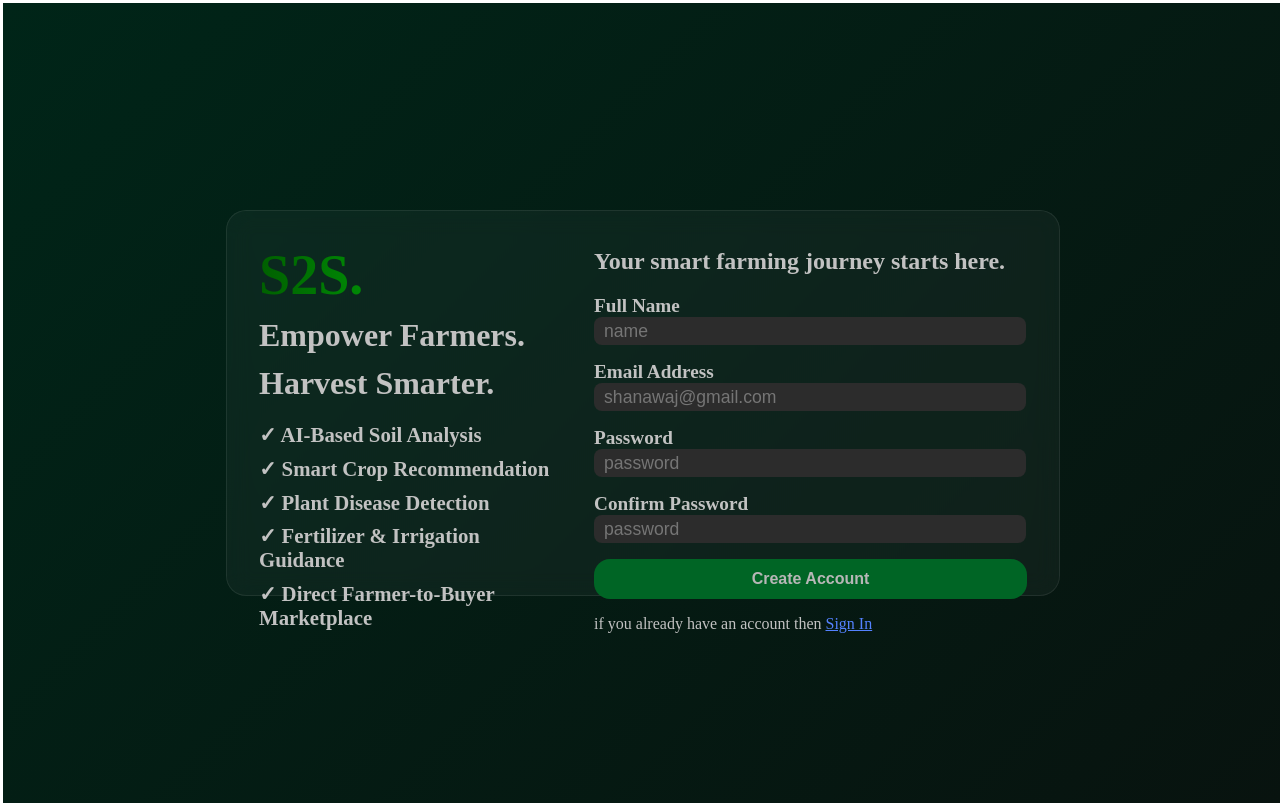
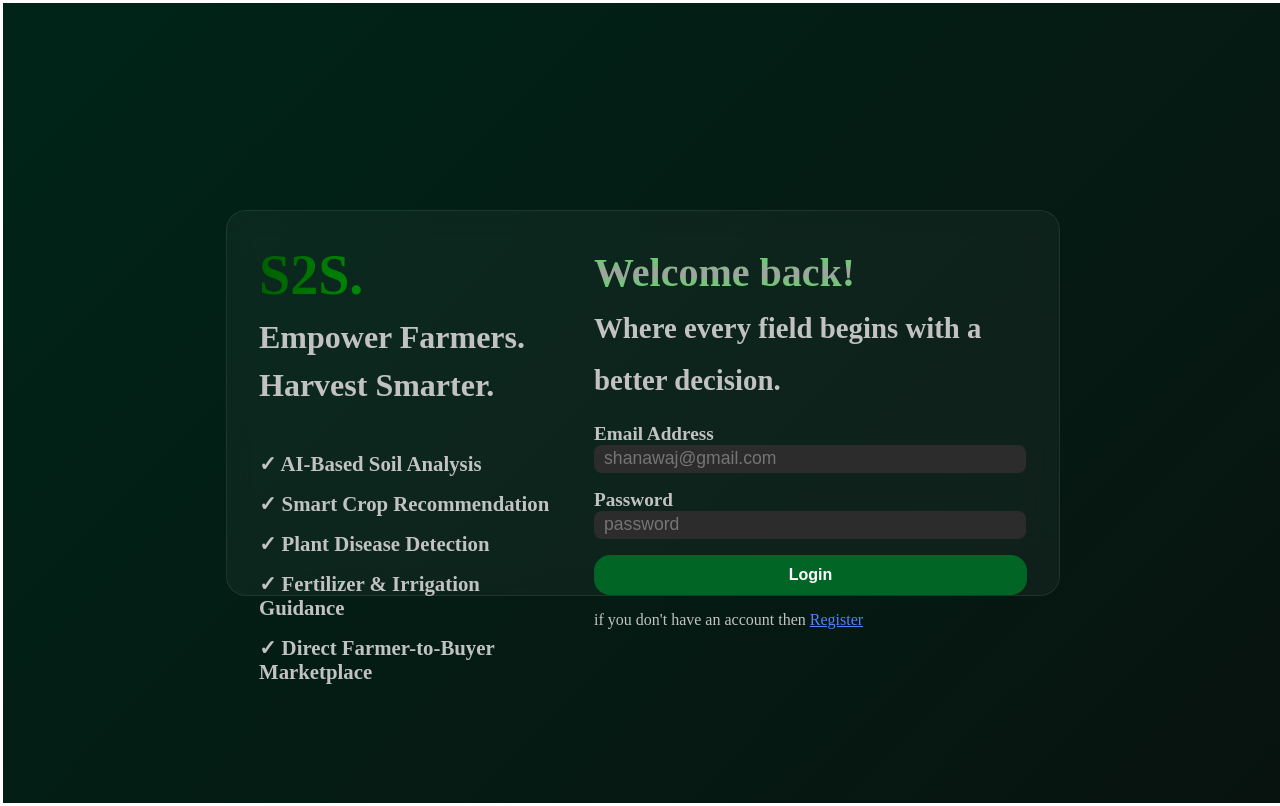
Before and after one commit to shanawaj679/major_project_code, a React (Vite) app in the folder Soil2sell/: page / in a window 1280 px wide. Built offline with nearby package versions, Linux system fonts and the light colour scheme.

Commit message:
routes are updated in App

```diff
--- a/Soil2sell/src/App.jsx
+++ b/Soil2sell/src/App.jsx
@@ -5,9 +5,8 @@
 function App(){
   return <>
  <Routes>
-
-      <Route path="/" element={<Register_user />} />
-      <Route path="/login" element={<Login />} />
+      <Route path="/" element={<Login />} />
+      <Route path="/register" element={<Register_user />} />
       <Route path="/dashboard" element={<Dashboard />}/>
 
     </Routes>
```
